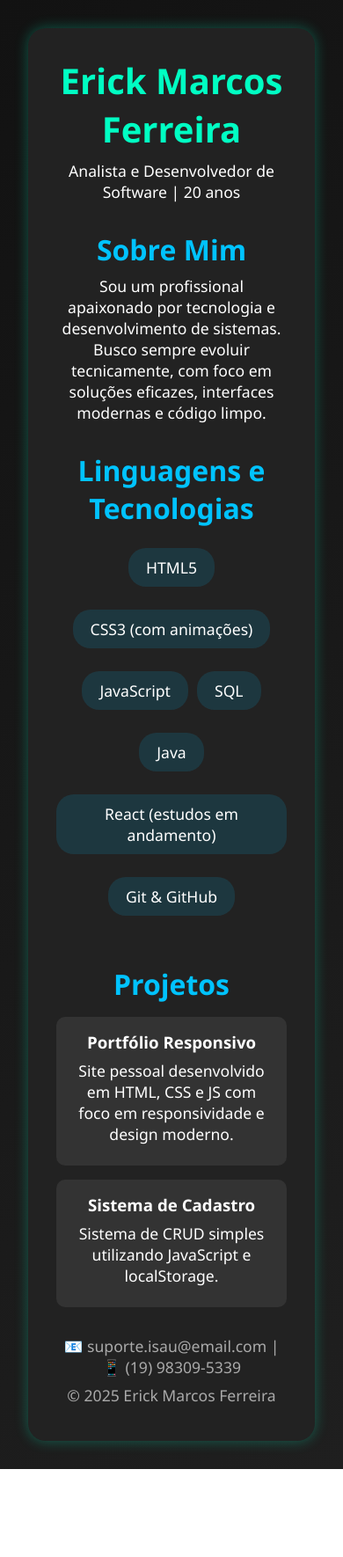
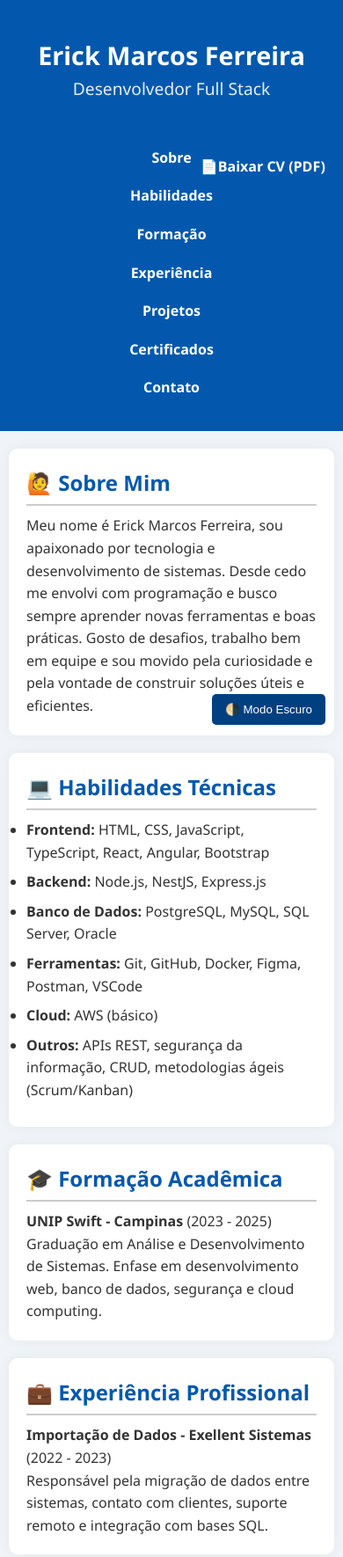
Before and after one commit to DevErickE/Portifolio, a plain HTML site: page index.html in a window 390 px wide. Shown: the top 1770 px of the page at 88% size. Before the commit the page ends 1670 px from the top, so only its background shows below. Drawn offline with Linux system fonts and the light colour scheme.

Commit message:
Portfolio completed and ready for showcase

```diff
--- a/index.html
+++ b/index.html
@@ -1,53 +1,94 @@
 <!DOCTYPE html>
-<html lang="pt-br">
+<html lang="pt-BR">
 <head>
   <meta charset="UTF-8" />
   <meta name="viewport" content="width=device-width, initial-scale=1.0" />
-  <title>Erick Marcos Ferreira | Portfólio</title>
+  <title>Portfólio - Erick Marcos Ferreira</title>
   <link rel="stylesheet" href="style.css" />
 </head>
 <body>
+  <header class="fade-in">
     <div class="container">
-    <header>
       <h1>Erick Marcos Ferreira</h1>
-      <p>Analista e Desenvolvedor de Software | 20 anos</p>
+      <p>Desenvolvedor Full Stack</p>
+    </div>
   </header>
+  <nav class="fade-in">
+    <ul>
+      <li><a href="#about">Sobre</a></li>
+      <li><a href="#skills">Habilidades</a></li>
+      <li><a href="#education">Formação</a></li>
+      <li><a href="#experience">Experiência</a></li>
+      <li><a href="#projects">Projetos</a></li>
+      <li><a href="#certificates">Certificados</a></li>
+      <li><a href="#contact">Contato</a></li>
+      <li class="download"><a href="/CVErick/CV - Erick Ferreira.pdf" download>📄Baixar CV (PDF)</a></li>
+    </ul>
+  </nav>
 
-    <section class="about">
-      <h2>Sobre Mim</h2>
-      <p>Sou um profissional apaixonado por tecnologia e desenvolvimento de sistemas. Busco sempre evoluir tecnicamente, com foco em soluções eficazes, interfaces modernas e código limpo.</p>
+  <section id="about" class="card fade-in">
+    <h2>🙋 Sobre Mim</h2>
+    <p>Meu nome é Erick Marcos Ferreira, sou apaixonado por tecnologia e desenvolvimento de sistemas. Desde cedo me envolvi com programação e busco sempre aprender novas ferramentas e boas práticas. Gosto de desafios, trabalho bem em equipe e sou movido pela curiosidade e pela vontade de construir soluções úteis e eficientes.</p>
   </section>
 
-    <section class="skills">
-      <h2>Linguagens e Tecnologias</h2>
+  <section id="skills" class="card fade-in">
+    <h2>💻 Habilidades Técnicas</h2>
     <ul>
-        <li>HTML5</li>
-        <li>CSS3 (com animações)</li>
-        <li>JavaScript</li>
-        <li>SQL</li>
-        <li>Java</li>
-        <li>React (estudos em andamento)</li>
-        <li>Git & GitHub</li>
+      <li><strong>Frontend:</strong> HTML, CSS, JavaScript, TypeScript, React, Angular, Bootstrap</li>
+      <li><strong>Backend:</strong> Node.js, NestJS, Express.js</li>
+      <li><strong>Banco de Dados:</strong> PostgreSQL, MySQL, SQL Server, Oracle</li>
+      <li><strong>Ferramentas:</strong> Git, GitHub, Docker, Figma, Postman, VSCode</li>
+      <li><strong>Cloud:</strong> AWS (básico)</li>
+      <li><strong>Outros:</strong> APIs REST, segurança da informação, CRUD, metodologias ágeis (Scrum/Kanban)</li>
     </ul>
   </section>
 
-    <section class="projects">
-      <h2>Projetos</h2>
-      <div class="project-card">
-        <h3>Portfólio Responsivo</h3>
-        <p>Site pessoal desenvolvido em HTML, CSS e JS com foco em responsividade e design moderno.</p>
+  <section id="education" class="card fade-in">
+    <h2>🎓 Formação Acadêmica</h2>
+    <p><strong>UNIP Swift - Campinas</strong> (2023 - 2025)<br>
+    Graduação em Análise e Desenvolvimento de Sistemas. Enfase em desenvolvimento web, banco de dados, segurança e cloud computing.</p>
+  </section>
+
+  <section id="experience" class="card fade-in">
+    <h2>💼 Experiência Profissional</h2>
+    <p><strong>Importação de Dados - Exellent Sistemas</strong> (2022 - 2023)<br>
+    Responsável pela migração de dados entre sistemas, contato com clientes, suporte remoto e integração com bases SQL.</p>
+  </section>
+
+  <section id="projects" class="card fade-in">
+    <h2>🚀 Projetos em Destaque</h2>
+    <div class="project">
+      <h3>Shop.co</h3>
+      <p>E-commerce de roupas criado no estágio Compass UOL. Desenvolvido com HTML, CSS, JavaScript, React (front-end) e Node.js (back-end).</p>
     </div>
-      <div class="project-card">
-        <h3>Sistema de Cadastro</h3>
-        <p>Sistema de CRUD simples utilizando JavaScript e localStorage.</p>
+    <div class="project">
+      <h3>ERP Pessoal</h3>
+      <p>ERP completo com módulos de vendas, estoque, produtos e usuários. Desenvolvido com React e NestJS, integrando banco de dados PostgreSQL.</p>
     </div>
   </section>
 
-    <footer>
-      <p>📧 suporte.isau@email.com | 📱 (19) 98309-5339</p>
-      <p>© 2025 Erick Marcos Ferreira</p>
+  <section id="certificates" class="card fade-in">
+    <h2>📜 Certificados</h2>
+    <ul>
+      <li>Curso de JavaScript Avançado - Alura</li>
+      <li>Curso de React e Redux - Udemy</li>
+      <li>Git e GitHub para Desenvolvedores - DIO</li>
+      <li>Cybersecurity Essentials - Cisco Networking Academy</li>
+    </ul>
+  </section>
+
+  <section id="contact" class="card fade-in">
+    <h2>📫 Contato</h2>
+    <p>Entre em contato comigo pelas redes ou baixe meu currículo:</p>
+    <ul>
+      <li><a href="https://www.linkedin.com/in/erick-ferreira-003a89305/" target="_blank">LinkedIn</a></li>
+      <li><a href="https://github.com/DevErickE" target="_blank">GitHub</a></li>
+    </ul>
+  </section>
+
+  <footer class="fade-in">
+    <p>&copy; 2025 Erick Marcos Ferreira. Todos os direitos reservados.</p>
   </footer>
-  </div>
 
   <script src="script.js"></script>
 </body>
--- a/script.js
+++ b/script.js
@@ -1,3 +1,50 @@
-function alerta() {
-    alert("Entre em contato pelo e-mail: erickmarcos@email.com");
-}
+// Scroll suave
+document.querySelectorAll('a[href^="#"]').forEach(anchor => {
+    anchor.addEventListener('click', function (e) {
+      e.preventDefault();
+      const section = document.querySelector(this.getAttribute('href'));
+      if (section) {
+        section.scrollIntoView({ behavior: 'smooth' });
+      }
+    });
+  });
+
+  // Animação fade-in ao rolar a página
+  const fadeIns = document.querySelectorAll('.fade-in');
+
+  function showOnScroll() {
+    const triggerBottom = window.innerHeight * 0.9;
+
+    fadeIns.forEach(el => {
+      const boxTop = el.getBoundingClientRect().top;
+      if (boxTop < triggerBottom) {
+        el.classList.add('show');
+      }
+    });
+  }
+
+  window.addEventListener('scroll', showOnScroll);
+  window.addEventListener('load', showOnScroll);
+
+  // Modo escuro
+  const toggleBtn = document.createElement('button');
+  toggleBtn.textContent = '🌗 Modo Escuro';
+  toggleBtn.style.position = 'fixed';
+  toggleBtn.style.bottom = '20px';
+  toggleBtn.style.right = '20px';
+  toggleBtn.style.padding = '10px 15px';
+  toggleBtn.style.backgroundColor = '#004080';
+  toggleBtn.style.color = '#fff';
+  toggleBtn.style.border = 'none';
+  toggleBtn.style.borderRadius = '5px';
+  toggleBtn.style.cursor = 'pointer';
+  toggleBtn.style.zIndex = '999';
+
+  toggleBtn.addEventListener('click', () => {
+    document.body.classList.toggle('dark-mode');
+    toggleBtn.textContent = document.body.classList.contains('dark-mode')
+      ? '☀️ Modo Claro'
+      : '🌗 Modo Escuro';
+  });
+
+  document.body.appendChild(toggleBtn);
--- a/style.css
+++ b/style.css
@@ -1,3 +1,4 @@
+/* Reset básico */
 * {
   margin: 0;
   padding: 0;
@@ -5,100 +6,184 @@
 }
 
 body {
-    background: linear-gradient(135deg, #121212, #1f1f1f);
-    color: #fff;
-    font-family: 'Segoe UI', sans-serif;
-    display: flex;
-    align-items: center;
-    justify-content: center;
-    padding: 2rem;
-    min-height: 100vh;
-    animation: fadeIn 1s ease-in-out;
+  font-family: 'Segoe UI', Tahoma, Geneva, Verdana, sans-serif;
+  background-color: #f0f4f8;
+  color: #333;
+  line-height: 1.6;
 }
 
-  .container {
-    max-width: 900px;
-    width: 100%;
+
+header {
+  background-color: #0358ae;
+  color: white;
+  padding: 40px 20px;
   text-align: center;
-    background-color: #222;
-    border-radius: 20px;
-    padding: 2rem;
-    box-shadow: 0 0 15px rgba(0, 255, 200, 0.3);
-    animation: slideIn 1s ease forwards;
 }
 
-  h1 {
-    font-size: 2.5rem;
-    color: #00ffc3;
-    margin-bottom: 0.5rem;
+header h1 {
+  font-size: 2.5em;
 }
 
-  h2 {
-    margin-top: 2rem;
-    font-size: 2rem;
-    color: #00c3ff;
+header p {
+  font-size: 1.2em;
+  opacity: 0.9;
 }
 
-  p, li {
-    font-size: 1.1rem;
-    margin: 0.5rem 0;
+/* Menu de navegação */
+nav {
+  background-color: #0358ae;
+  padding: 10px 0;
+  text-align: center;
 }
 
-  .skills ul {
+nav ul {
   list-style: none;
   display: flex;
   flex-wrap: wrap;
   justify-content: center;
-    gap: 10px;
-    padding: 1rem 0;
+  gap: 20px;
 }
 
-  .skills li {
-    background: #00c3ff22;
-    padding: 10px 20px;
-    border-radius: 20px;
-    transition: 0.3s;
+nav a {
+  color: white;
+  text-decoration: none;
+  font-weight: bold;
+  transition: color 0.3s;
 }
 
-  .skills li:hover {
-    background: #00ffc3;
-    color: #000;
+nav a:hover {
+  color: #ffcc00;
 }
 
-  .project-card {
-    background: #333;
+section.card {
+  background: white;
+  max-width: 900px;
+  margin: 30px auto;
+  padding: 25px;
   border-radius: 10px;
-    padding: 1rem;
-    margin: 1rem 0;
-    transition: transform 0.3s, box-shadow 0.3s;
+  box-shadow: 0 0 15px rgba(0, 0, 0, 0.05);
+  animation: fadeInUp 1s ease;
 }
 
-  .project-card:hover {
-    transform: scale(1.02);
-    box-shadow: 0 0 10px #00ffc3;
+section h2 {
+  color: #0358ae;
+  margin-bottom: 10px;
+  border-bottom: 2px solid #ccc;
+  padding-bottom: 5px;
 }
 
-  footer {
-    margin-top: 2rem;
-    font-size: 0.9rem;
-    color: #aaa;
+.project {
+  margin-top: 15px;
+  padding: 15px;
+
+  border-left: 4px solid #0358ae;
+  border-radius: 5px;
 }
 
-  /* Animations */
-  @keyframes slideIn {
-    from {
-      transform: translateY(-20px);
-      opacity: 0;
-    } to {
+.project h3 {
+  margin-bottom: 5px;
+  color: #0358ae;
+}
+
+ul li {
+  margin-bottom: 8px;
+}
+
+/* Botão */
+a[download], a.button-download {
+  display: inline-block;
+  text-decoration: none;
+  position: fixed;
+  top: 10px; /* Distância do topo da tela */
+  right: 10px; /* Distância da borda direita da tela */
+  padding: 10px;
+}
+
+/* Rodapé */
+footer {
+  text-align: center;
+  padding: 20px;
+  background-color: #002244;
+  color: white;
+  font-size: 0.9em;
+}
+
+/* Animações */
+.fade-in {
+  opacity: 1; /* Torna visível por padrão */
   transform: translateY(0);
+  transition: all 0.6s ease;
+}
+
+.fade-in.show {
   opacity: 1;
+  transform: translateY(0);
+}
+
+@keyframes fadeInUp {
+  to {
+    opacity: 1;
+    transform: translateY(0);
   }
 }
 
-  @keyframes fadeIn {
-    from {
-      opacity: 0;
-    } to {
-      opacity: 1;
+/* Responsivo */
+@media (max-width: 768px) {
+  nav ul {
+    flex-direction: column;
+    gap: 10px;
+  }
+
+  header h1 {
+    font-size: 1.8em;
+  }
+
+  section.card {
+    padding: 20px;
+    margin: 20px 10px;
   }
 }
+
+/* Estilo do botão de modo escuro */
+.dark-toggle {
+  position: fixed;
+  bottom: 20px;
+  right: 20px;
+  background-color: #0358ae;
+  color: white;
+  border: none;
+  padding: 10px 15px;
+  border-radius: 6px;
+  cursor: pointer;
+  z-index: 1000;
+}
+
+/* Estilos do modo escuro */
+body.dark-mode {
+  background-color: #1e1e1e;
+  color: #f0f0f0;
+}
+
+body.dark-mode header,
+body.dark-mode nav,
+body.dark-mode footer {
+  background-color: #111;
+  color: white;
+}
+
+body.dark-mode section.card {
+  background-color: #2b2b2b;
+  box-shadow: 0 0 20px rgba(255, 255, 255, 0.03);
+}
+
+body.dark-mode a {
+  color: #aaddff;
+}
+
+body.dark-mode nav a:hover {
+  color: #ffe680;
+}
+
+body.dark-mode .dark-toggle {
+  background-color: #333;
+}
```
Also changed, not shown: 1 other file. Lines whose indentation alone changed are shown as unchanged.
